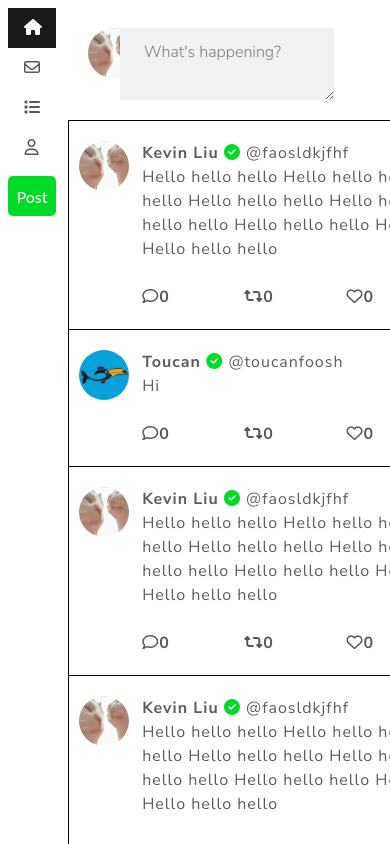
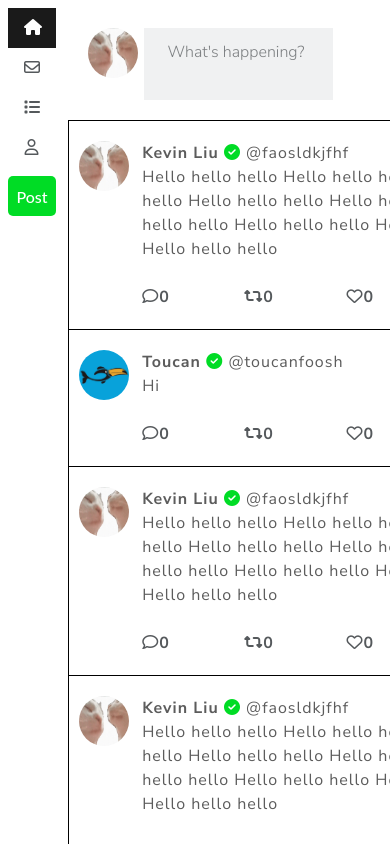
Before and after one commit to toucanfoosh/cs5610-finalproject, a React (Create React App) app: page / in a window 390 px wide. Shown: the top 844 px of the page. Built offline with nearby package versions, Linux system fonts and the light colour scheme.

Commit message:
responsive changes

```diff
--- a/src/whats-happening/index.css
+++ b/src/whats-happening/index.css
@@ -1,3 +1,7 @@
 .sf-padding-20 {
     padding: 20px;
 }
+
+.sf-text-area-no-resize {
+    resize: none;
+}
--- a/src/whats-happening/index.js
+++ b/src/whats-happening/index.js
@@ -3,11 +3,11 @@ import "./index.css";
 const WhatsHappening = ({ currentUser }) => {
     return (
         <div className="sf-padding-20 row">
-            <div className="col-1">
+            <div className="col-2 col-md-1">
                 <img className='rounded-circle' src={`./images/catjam.jpg`} height='50px' width='50px' />
             </div>
-            <div className="ms-2 col-10">
-                <textarea className="form-control" placeholder="What's happening?"></textarea>
+            <div className="ms-2 col-9 col-md-10">
+                <textarea className="sf-text-area-no-resize form-control" placeholder="What's happening?"></textarea>
             </div>
         </div>
     )
```
